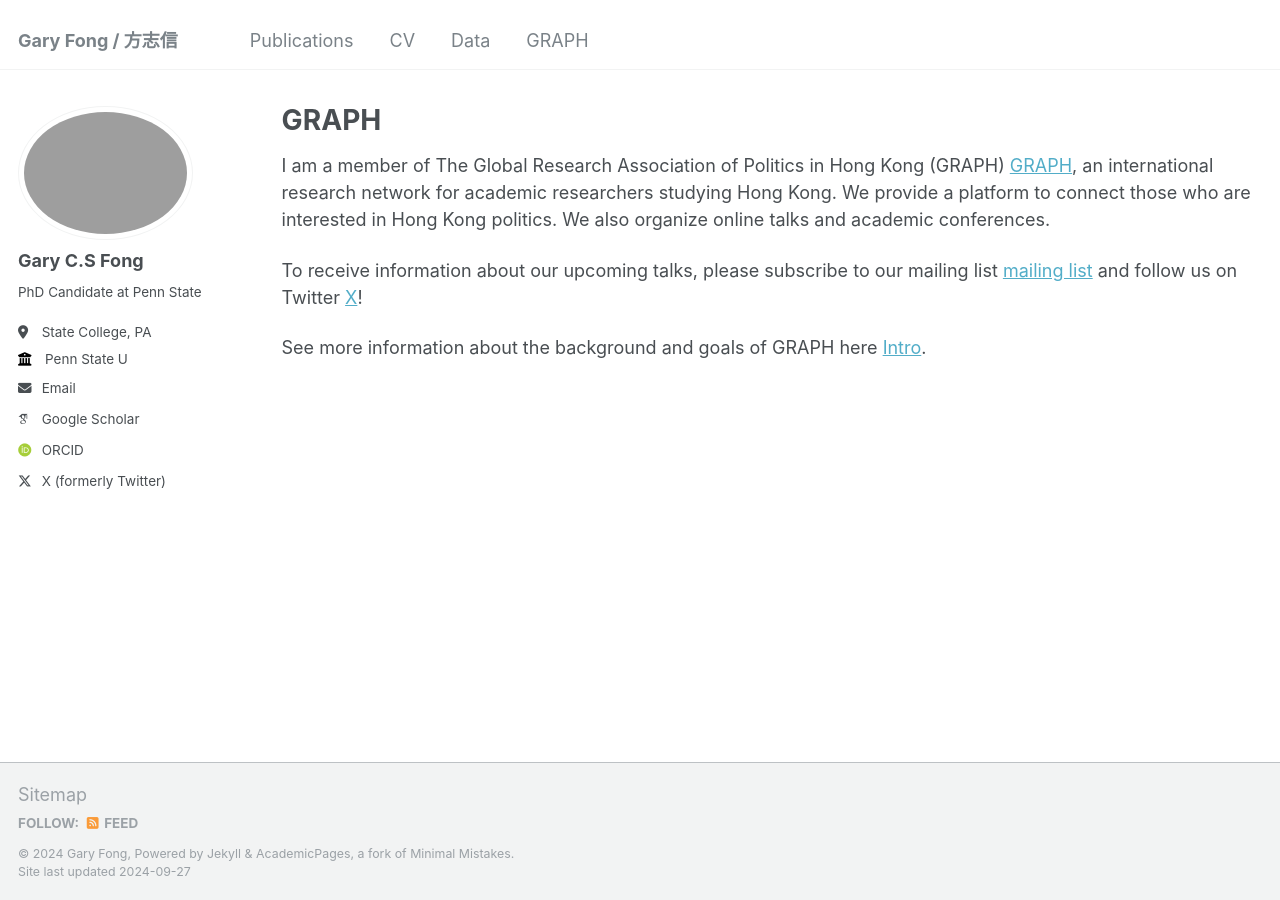
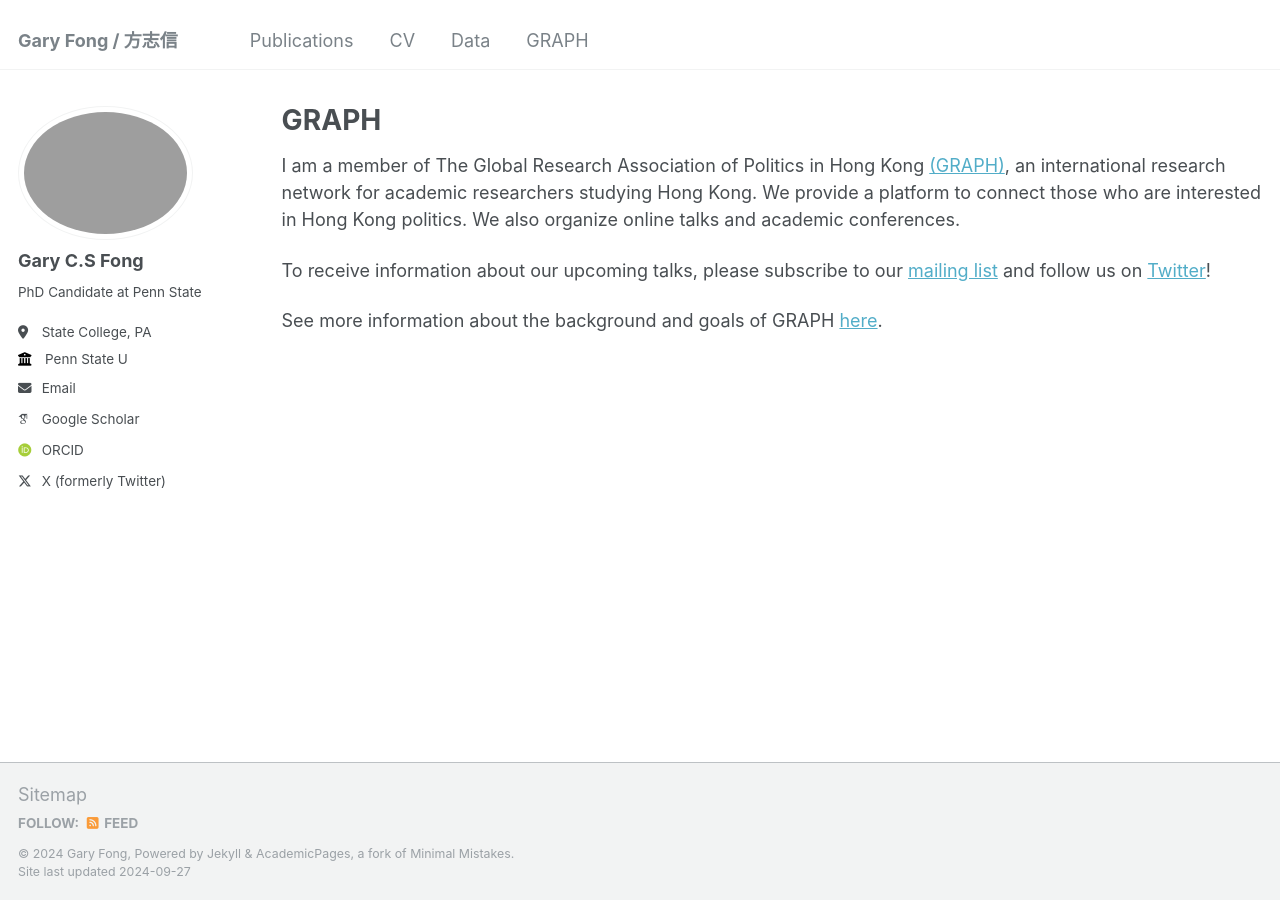
Before and after one commit to sap98fcs/sap98fcs.github.io, a Jekyll site: the page built from _pages/graph.md, in a window 1280 px wide. Built offline with Jekyll 4.4.1, drawn with Linux system fonts in a browser that asks for light colours; some web fonts are replaced.

Commit message:
Update graph.md

```diff
--- a/_pages/graph.md
+++ b/_pages/graph.md
@@ -6,8 +6,8 @@ author_profile: true
 redirect_from:
 ---
 
-I am a member of The Global Research Association of Politics in Hong Kong (GRAPH) [GRAPH](https://graph-hk.github.io/web/), an international research network for academic researchers studying Hong Kong. We provide a platform to connect those who are interested in Hong Kong politics. We also organize online talks and academic conferences.
+I am a member of The Global Research Association of Politics in Hong Kong [(GRAPH)](https://graph-hk.github.io/web/), an international research network for academic researchers studying Hong Kong. We provide a platform to connect those who are interested in Hong Kong politics. We also organize online talks and academic conferences.
 
-To receive information about our upcoming talks, please subscribe to our mailing list [mailing list](https://forms.gle/L85raaDrjX3suitM9) and follow us on Twitter [X](https://twitter.com/GRAPHhk)!
+To receive information about our upcoming talks, please subscribe to our [mailing list](https://forms.gle/L85raaDrjX3suitM9) and follow us on [Twitter](https://twitter.com/GRAPHhk)!
 
-See more information about the background and goals of GRAPH here [Intro](https://graph-hk.github.io/web/about/).
+See more information about the background and goals of GRAPH [here](https://graph-hk.github.io/web/about/).
```
